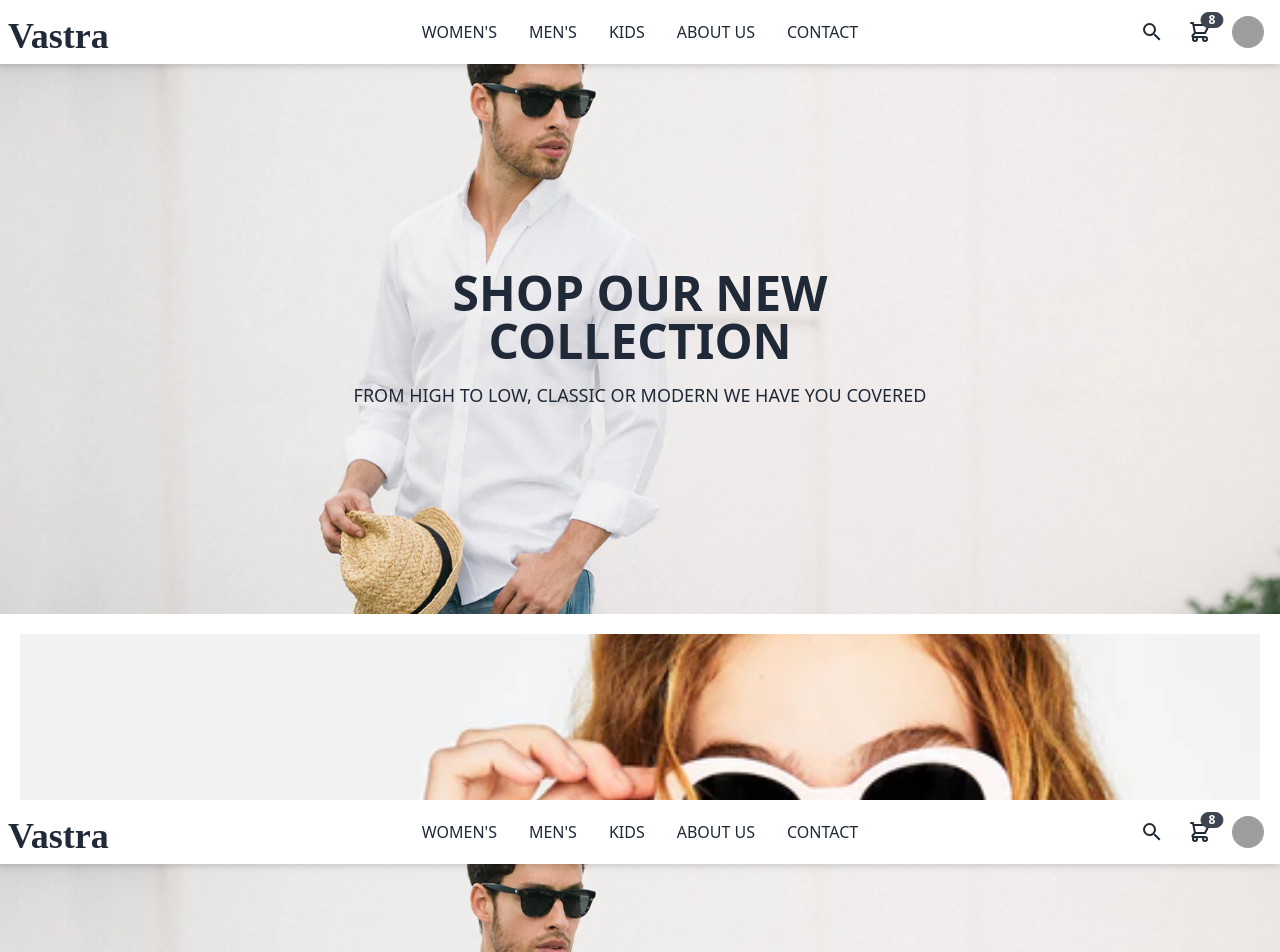
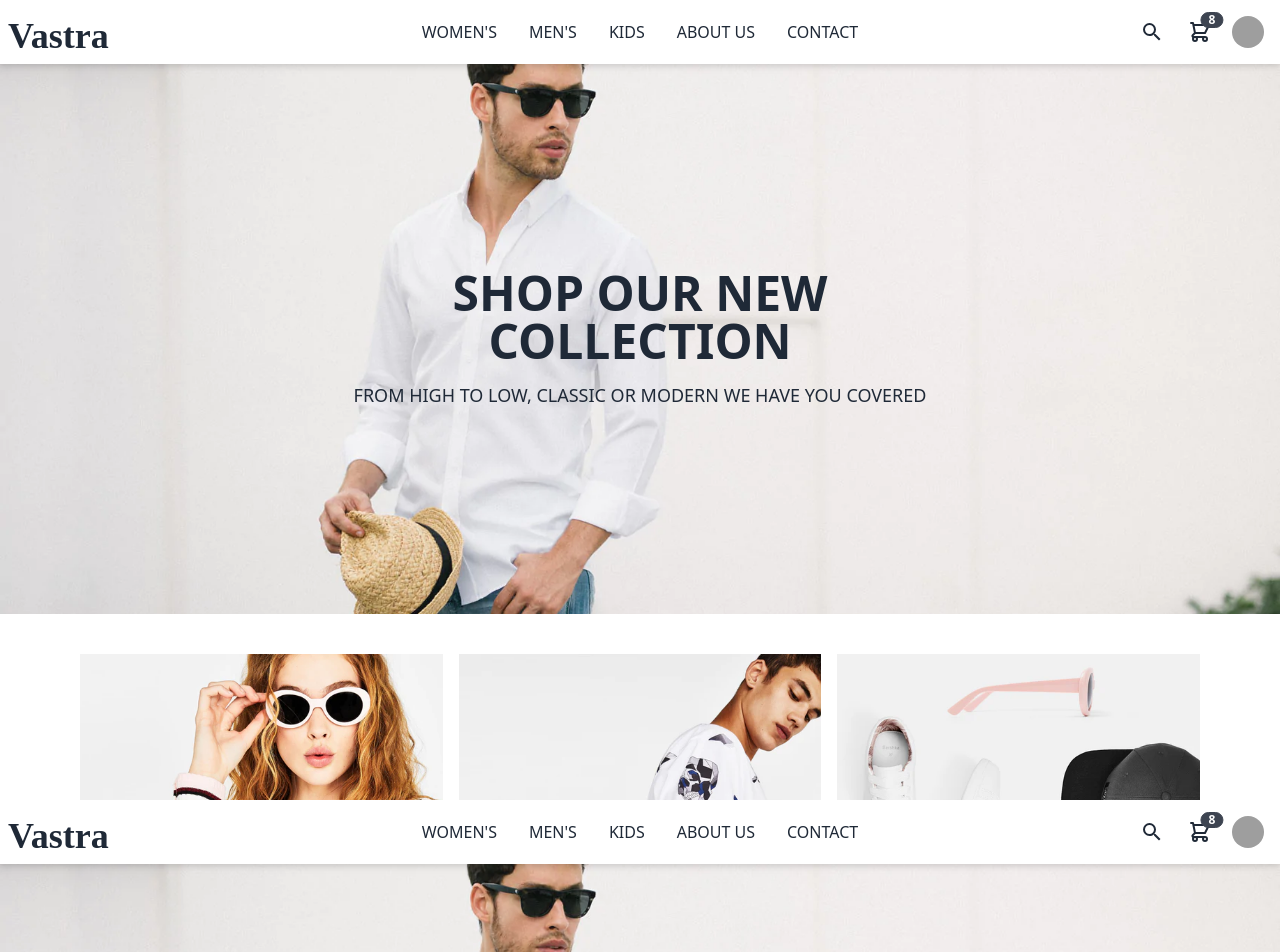
Before and after one commit to VastraEcommerce/VastraFrontend, a React (Create React App) app: page / in a window 1280 px wide. Shown: the top 952 px of the page. Built offline with nearby package versions, Linux system fonts and the light colour scheme; no server answers; grey boxes are pictures that could not be loaded.

Commit message:
Modifying Categoty card

```diff
--- a/src/components/CategoryCard.jsx
+++ b/src/components/CategoryCard.jsx
@@ -1,10 +1,15 @@
 import React from "react";
+import { Link } from "react-router-dom";
 
-const CategoryCard = ({ img, categoryName }) => {
+const CategoryCard = ({ img, categoryName, link }) => {
   return (
-    <div className="p-5">
-      <img className="w-[100%] h-[100%]" src={img} alt={categoryName} />
-      <div className="">{categoryName}</div>
+    <div className="relative mb-5 group">
+      <Link to={link}>
+        <img className="w-[100%] h-[100%]" src={img} alt={categoryName} />
+        <div className="absolute w-[80%] leading-9 text-center bottom-4 left-1/2 -translate-x-1/2 bg-white/[.9] group-hover:bg-neutral group-hover:text-white duration-300">
+          {categoryName}
+        </div>
+      </Link>
     </div>
   );
 };
--- a/src/pages/Home.jsx
+++ b/src/pages/Home.jsx
@@ -7,6 +7,7 @@ import { useGetAllProductsQuery } from "../services/productApi";
 import women from "../images/women.png";
 import men from "../images/men.png";
 import acc from "../images/acc.png";
+import { Link } from "react-router-dom";
 
 const Home = () => {
   const { data } = useGetAllProductsQuery();
@@ -33,10 +34,12 @@ const Home = () => {
       </section>
 
       {/* Categories Section */}
-      <section>
-        <CategoryCard img={women} categoryName="Women's" />
-        <CategoryCard img={men} categoryName="Men's" />
-        <CategoryCard img={acc} categoryName="Accessories" />
+      <section className="container my-10">
+        <div className=" md:columns-3">
+          <CategoryCard img={women} categoryName="Women's" link="#" />
+          <CategoryCard img={men} categoryName="Men's" link="#" />
+          <CategoryCard img={acc} categoryName="Accessories" link="#" />
+        </div>
       </section>
 
       {data ? <ProductCard productInfo={data[0]} /> : <>No Data</>}
```
